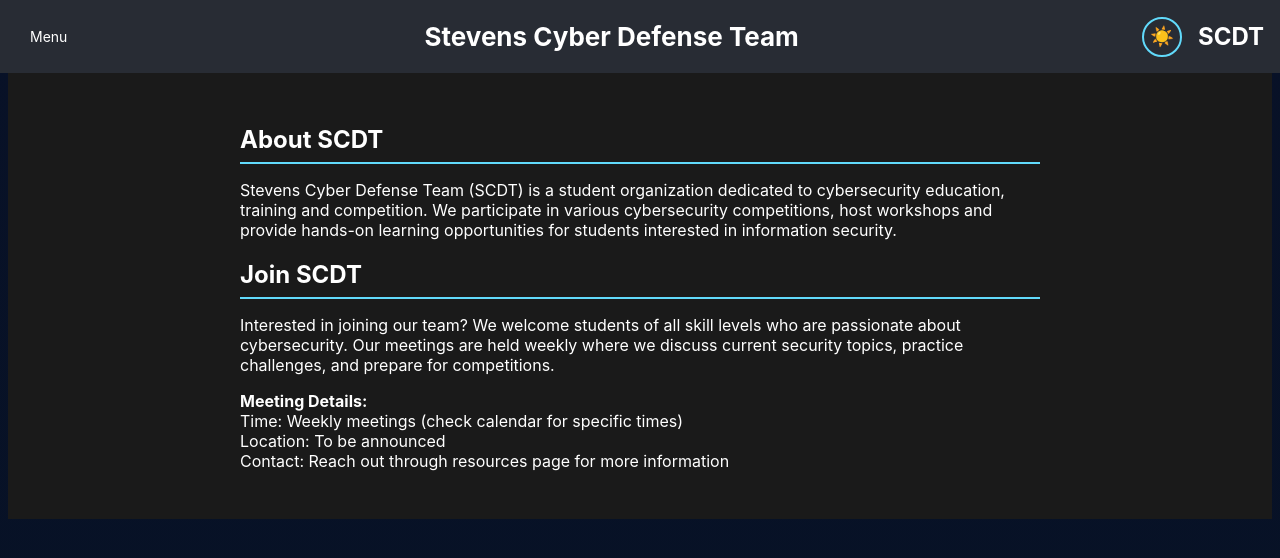
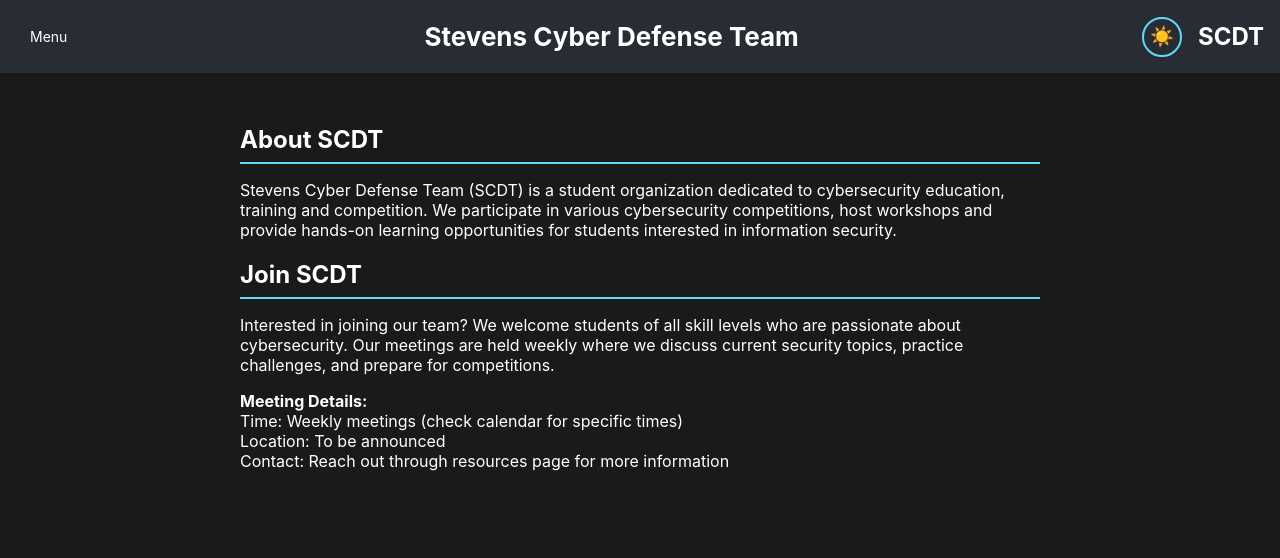
Before and after one commit to TeiaCanini/SCDT-Website, a React (Create React App) app: page / in a window 1280 px wide. Shown: the top 558 px of the page. Built offline with nearby package versions, Linux system fonts and the light colour scheme.

Commit message:
Delete extra background gradient in github

```diff
--- a/src/github.css
+++ b/src/github.css
@@ -1,6 +1,6 @@
-:root{--bg:#010305;--card:#0b1220;--accent:#60a5fa;--muted:#94a3b8;--text:#e6eef8}
+:root{--bg:#0f1724;--card:#0b1220;--accent:#60a5fa;--muted:#94a3b8;--text:#e6eef8}
 html,body,#root{height:100%}
-body{margin:0;font-family:Inter, Arial, sans-serif;background:linear-gradient(180deg,#081127 0%, #071226 100%);color:var(--text)}
+body{margin:0;font-family:Inter, Arial, sans-serif;color:var(--text)}
 .title{text-align:center;padding:18px 0;margin:0}
 .container{display:flex;max-width:1100px;margin:20px auto;background:rgba(255,255,255,0.02);border-radius:8px;overflow:hidden;box-shadow:0 6px 30px rgba(2,6,23,0.6)}
 .sidebar{width:320px;padding:16px;border-right:1px solid rgba(255,255,255,0.03)}
```
